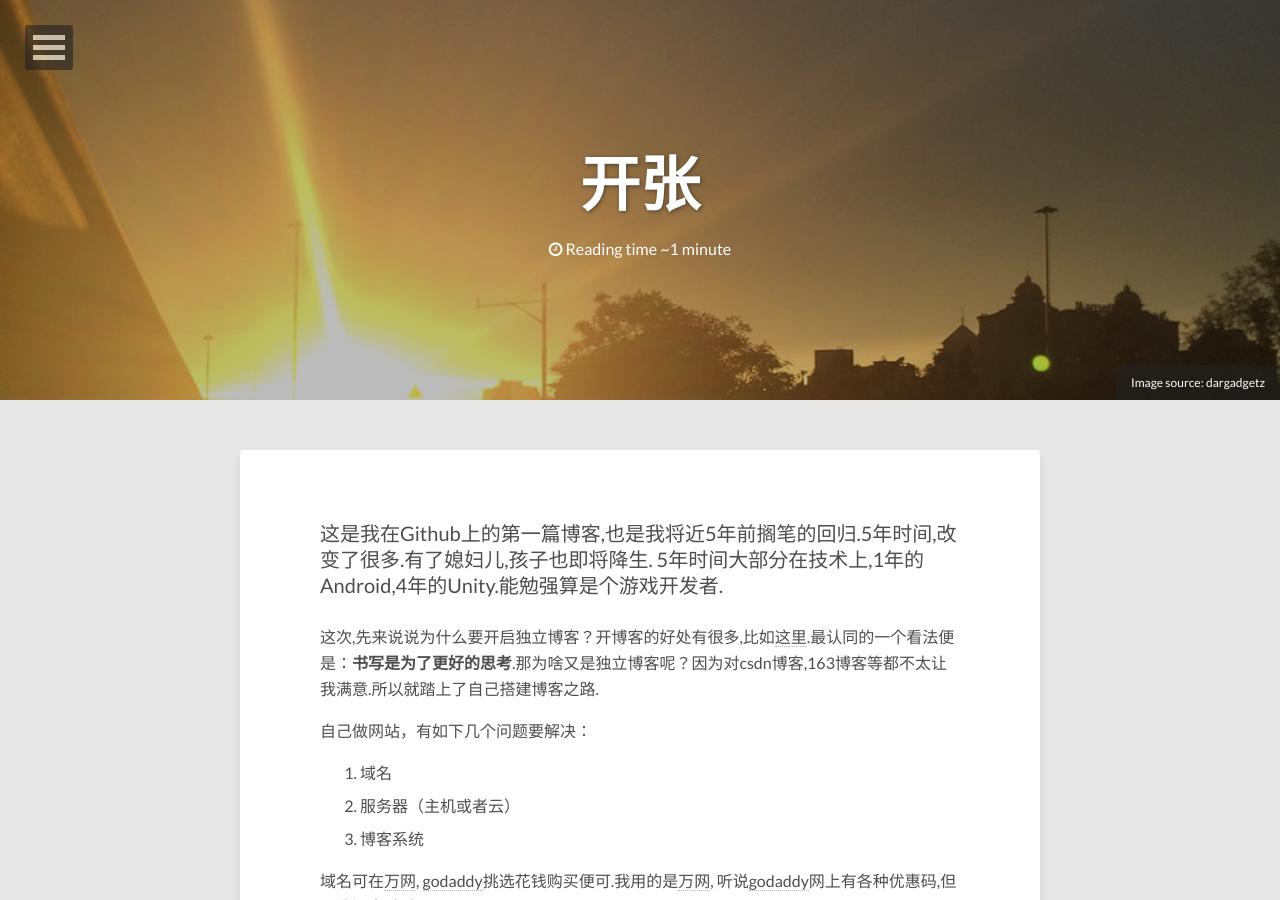
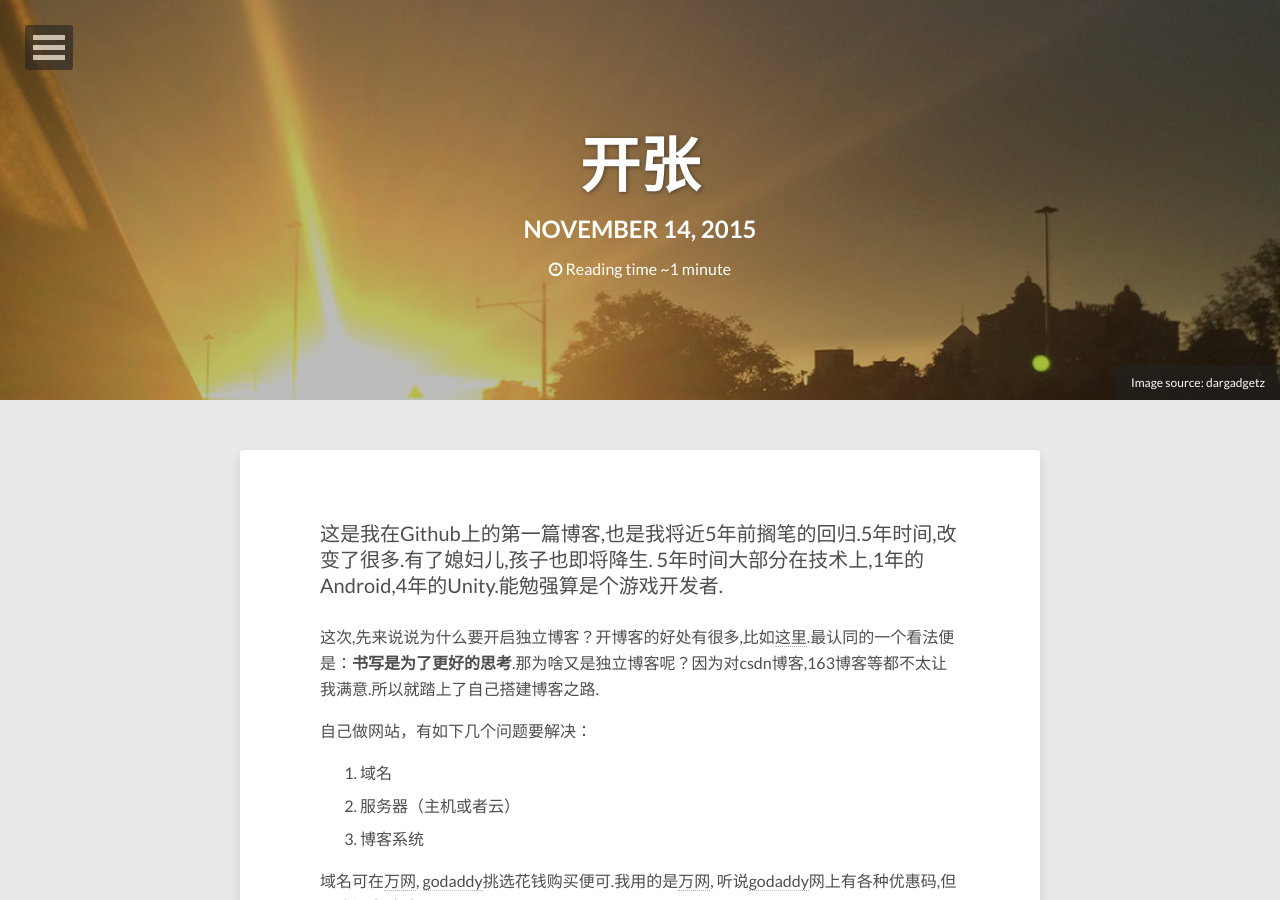
Before and after one commit to AllenSky/AllenSky.github.io, a Jekyll site: the page built from _posts/2015-11-14-welcome-to-awalife.markdown, in a window 1280 px wide and 900 px high. Built offline with Jekyll 4.4.1, drawn with Linux system fonts in a browser that asks for light colours; nearby versions of some CDN libraries; comment, search, counter and statistics services are not loaded; some of the changed text lies outside the part shown.

Commit message:
test
test

```diff
--- a/_layouts/post.html
+++ b/_layouts/post.html
@@ -30,7 +30,7 @@
         {% else %}
           <h1 class="entry-title"><a href="{{ site.url }}{{ page.url }}" rel="bookmark" title="{{ page.title }}">{{ page.title }}</a></h1>
         {% endif %}
-        <h2><!-- <span class="entry-date date published"><time datetime="{{ page.date | date_to_xmlschema }}">{{ page.date | date: "%B %d, %Y" }}</time></span> --></h2>
+        <h2><span class="entry-date date published"><time datetime="{{ page.date | date_to_xmlschema }}">{{ page.date | date: "%B %d, %Y" }}</time></span></h2>
         {% if site.reading_time %}
         <p class="entry-reading-time">
           <i class="fa fa-clock-o"></i>
@@ -43,7 +43,7 @@
       {{ content }}
       <footer class="entry-meta">
         <span class="entry-tags">{% for tag in page.tags %}<a href="{{ site.url }}/tags/#{{ tag }}" title="Pages tagged {{ tag }}" class="tag"><span class="term">{{ tag }}</span></a>{% unless forloop.last %}{% endunless %}{% endfor %}</span>
-        {% if page.modified %}<!-- <span>Updated on <span class="entry-date date updated"><time datetime="{{ page.modified }}">{{ page.modified | date: "%B %d, %Y" }}</time></span></span> -->
+        {% if page.modified %}<span>Updated on <span class="entry-date date updated"><time datetime="{{ page.modified }}">{{ page.modified | date: "%B %d, %Y" }}</time></span></span>
         <span class="author vcard"><span class="fn">{{ site.owner.name }}</span></span>{% endif %}
         {% if page.share != false %}{% include social-share.html %}{% endif %}
       </footer>
```
